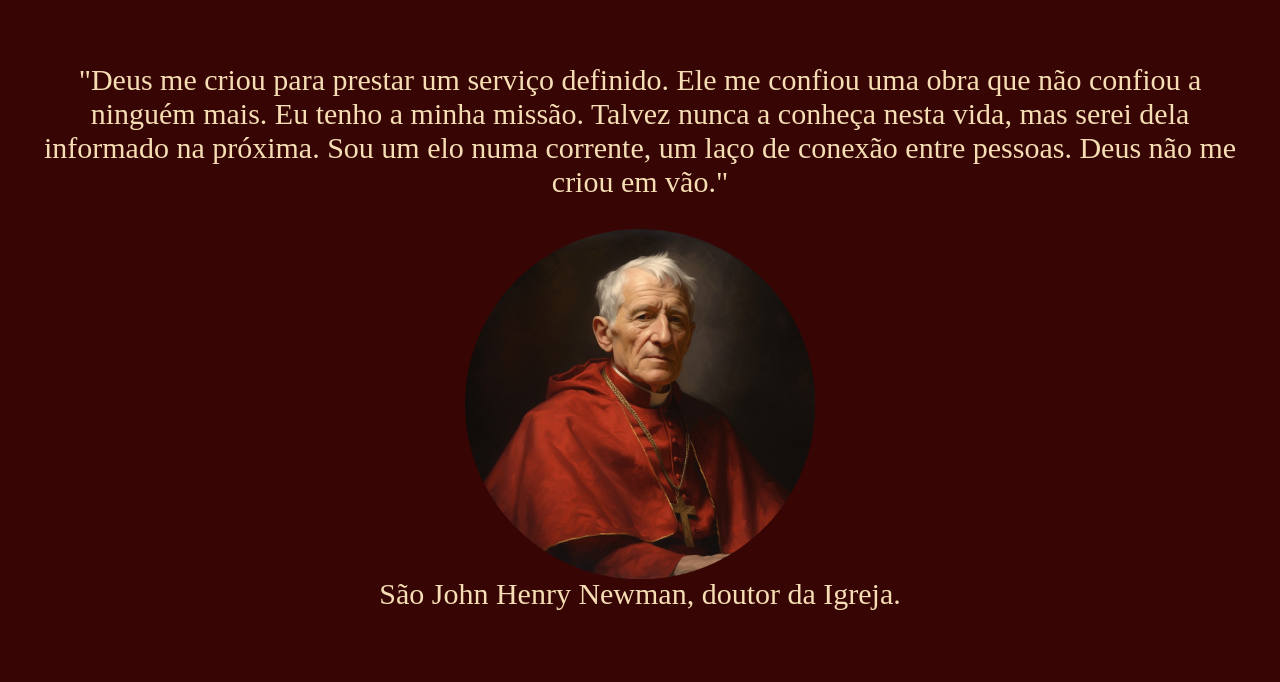
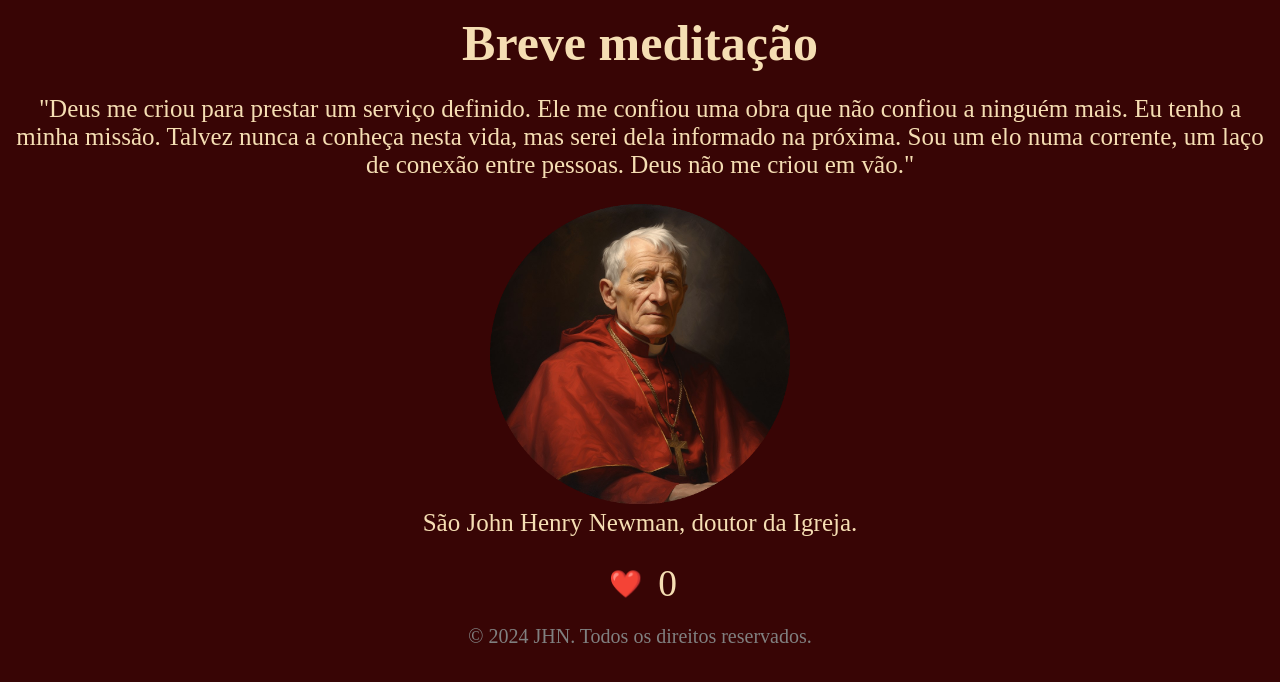
Before and after one commit to OlivieriAC/Saint-John-Henry-Newman, a plain HTML site: page index.html in a window 1280 px wide. Drawn offline with Linux system fonts and the light colour scheme.

Commit message:
Versão final

```diff
--- a/index.html
+++ b/index.html
@@ -7,20 +7,41 @@
 <style>
 body {
     font-family: 'Times New Roman', Times, serif;
-    font-size: 30px;
+    font-size: 25px;
     background-color: rgb(56, 5, 5);
     color: wheat;
     text-align: center;
-    padding: 25px;
+    margin-top: -20px;
+    padding: -10px;
     }
 
 </style>
 <body>
-<p>"Deus me criou para prestar um serviço definido. Ele me confiou uma obra que não confiou a ninguém mais. Eu tenho a minha missão. Talvez nunca a conheça nesta vida, mas serei dela informado na próxima. Sou um elo numa corrente, um laço de conexão entre pessoas. Deus não me criou em vão."</p>
-<img src="Imagens/St-J-H-Newman-circular.png" alt="St. J. H. Newman" width="350"
-height="350"
+       <h1>Breve meditação</h1>
+<p style="margin-top: -10px;">"Deus me criou para prestar um serviço definido. Ele me confiou uma obra que não confiou a ninguém mais. Eu tenho a minha missão. Talvez nunca a conheça nesta vida, mas serei dela informado na próxima. Sou um elo numa corrente, um laço de conexão entre pessoas. Deus não me criou em vão."</p>
+<img src="Imagens/St-J-H-Newman-circular.png" alt="St. J. H. Newman" width="300"
+height="300"
 style="display: block;
 margin: auto;">
-<p style="margin-top: -02px;">São John Henry Newman, doutor da Igreja.</p>
+<p style="margin-top: 5px;">São John Henry Newman, doutor da Igreja.</p>
+<footer style="margin-top: 10px;">
+    <div style="display: flex; justify-content: center; align-items: center;">
+        <button id="likeBtn" style="background: none; border: none; cursor: pointer;">
+            <span style="font-size: 2em;">❤️</span>
+        </button>
+        <span id="likeCount" style="font-size: 1.5em; color: wheat; margin-left: 10px;">0</span>
+    </div>
+    <p style="font-size: 0.8em; color: gray;">© 2024 JHN. Todos os direitos reservados.</p>
+</footer>
+<script>
+        let count = 0;
+        const likeBtn = document.getElementById('likeBtn');
+        const likeCount = document.getElementById('likeCount');
+
+        likeBtn.addEventListener('click', () => {
+            count++;
+            likeCount.textContent = count;
+        });
+    </script>
 </body>
 </html>
```
